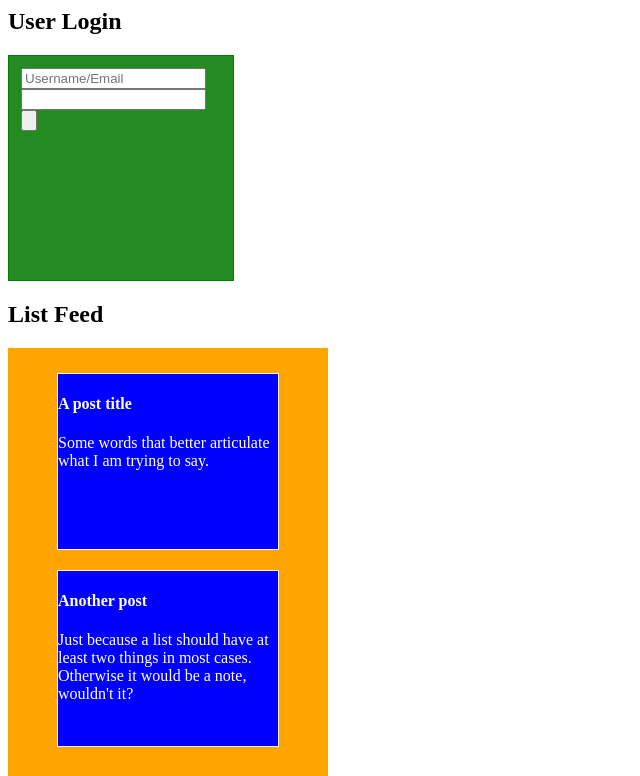
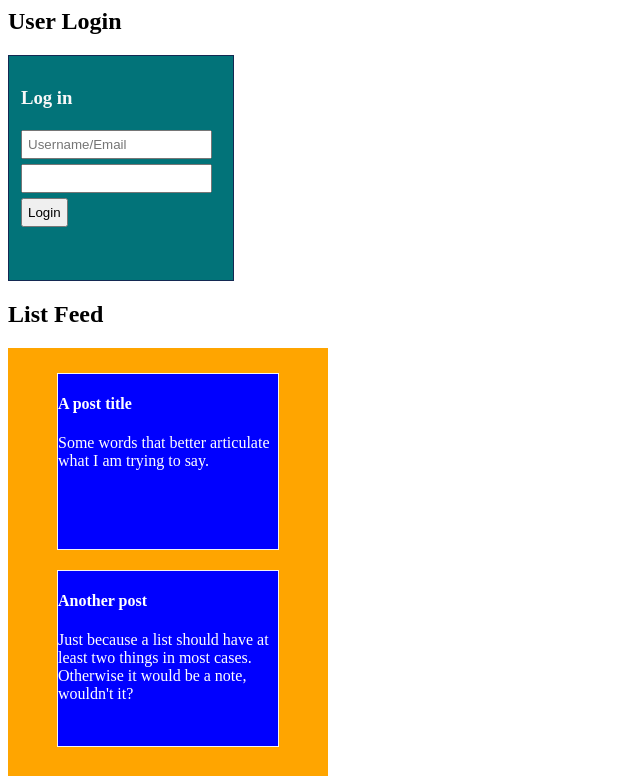
Before and after one commit to Juzkus/FROG, a PHP site: page /demo in a window 1280 px wide. Shown: the top 776 px of the page, without its empty margins (0-640 px from the left). Run offline with PHP 8.4, Linux system fonts and the light colour scheme.

Commit message:
Login - a work in progress.
Relearning some PHP stuff in the meantime.

```diff
--- a/FROG.PHP.Web/index.php
+++ b/FROG.PHP.Web/index.php
@@ -1,8 +1,10 @@
 <h2>Demos</h2>
+<p>Use these to see the pieces come together.</p>
 <ul>
 <li><a href="demo">Test sandbox</a></li>
 </ul>
 <h2>Partials (Shells)</h2>
+<p>Use these to really zone in on one part of the page.</p>
 <ul>
 <li><a href="shells/user_login">User Login</a></li>
 <li><a href="shells/list_feed">List Feed</a></li>
--- a/FROG.PHP.Web/shells/user_login.php
+++ b/FROG.PHP.Web/shells/user_login.php
@@ -1,17 +1,29 @@
 <?php
-
+	// https://stackoverflow.com/questions/6396101/pure-javascript-send-post-data-without-a-form
 ?>
 <style>
 .user_login
 {
-	background: forestgreen;
-	border: 1px solid green;
+	background: #027379;
+	border: 1px solid #142952;
+	color: #f8f8f8;
 	padding: 12px;
 	width: 200px;
 	height: 200px;
 }
+.user_login > input
+{
+	padding: 5px;
+	margin-top: 3px;
+	margin-bottom: 2px;
+}
+
 </style>
 <script>
+
+window.post = function(url, data) {
+  return fetch(url, {method: "POST", body: JSON.stringify(data)});
+}
 
 function tryLogin() {
 	let user = document.getElementById('user');
@@ -21,11 +33,17 @@ function tryLogin() {
 	// the callback id will be for a temporary route that will establish our session.
 	console.log(user.value);
 	console.log(pass.value);
+
+	post("/api/login", {user: user.value, pass: pass.value}).then(res => {
+	  // console.log("Request complete! response:", res);
+	  console.log(res.json());
+	});
 }
 
 </script>
 <div class="user_login">
+	<h3>Log in</h3>
 	<input type="text" name="user" placeholder="Username/Email" id="user" />
 	<input type="password" name="guacamole" id="guacamole" />
-	<input type="button" name="login" id="login" onclick="tryLogin()"/>
+	<input type="button" name="login" id="login" value="Login" onclick="tryLogin()"/>
 </div>
```
Also changed, not shown: FROG.PHP.Web/api/login.php (added, +28 -0 lines).
